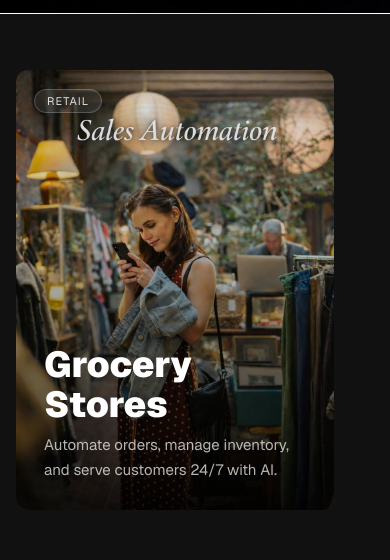
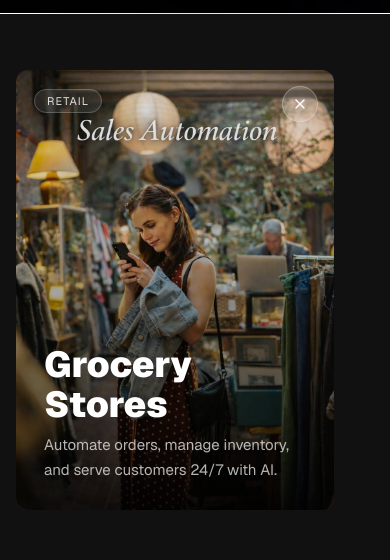
Before and after one commit to Monikaceiyone/aiora-business-ui, a Next.js app: page / in a window 390 px wide. Both pictures are taken after a click on the element 42 px from the left and 1965 px from the top of the page. Shown: the part 1675-2235 px from the top of the page. Built offline with nearby package versions, Linux system fonts and the light colour scheme.

Commit message:
feat: UseCasesCarousel hover expand/collapse for desktop and mobile tap

```diff
--- a/src/components/website/UseCasesCarousel.tsx
+++ b/src/components/website/UseCasesCarousel.tsx
@@ -1,7 +1,7 @@
 "use client";
 
 import { useEffect, useRef, useState } from "react";
-import { ShoppingCart, UtensilsCrossed, Scissors, Stethoscope, Store, Wrench } from "lucide-react";
+import { ShoppingCart, UtensilsCrossed, Scissors, Stethoscope, Store, Wrench, X } from "lucide-react";
 
 const useCases = [
   { name: "Grocery Stores",    category: "Retail",          tagline: "Automate orders, manage inventory, and serve customers 24/7 with AI.",        icon: ShoppingCart,    image: "/images/homepage/smart.png" },
@@ -13,66 +13,62 @@ const useCases = [
 ];
 
 export default function UseCasesCarousel() {
-  const [active, setActive] = useState<number | null>(null);
+  const [selectedCard, setSelectedCard] = useState<number | null>(null);
   const isTouchDevice = useRef(false);
 
-  // Detect touch capability once on mount
   useEffect(() => {
     isTouchDevice.current = window.matchMedia("(hover: none)").matches;
   }, []);
 
+  const isAnyActive = selectedCard !== null;
+
+  // Desktop: hover expands/collapses
   const handleMouseEnter = (i: number) => {
-    if (!isTouchDevice.current) setActive(i);
+    if (!isTouchDevice.current) setSelectedCard(i);
+  };
+  const handleMouseLeave = () => {
+    if (!isTouchDevice.current) setSelectedCard(null);
   };
 
-  const handleMouseLeave = () => {
-    if (!isTouchDevice.current) setActive(null);
-  };
-
-  const handleClick = (i: number) => {
+  // Mobile: tap toggles; also works as fallback click on desktop
+  const handleCardClick = (i: number) => {
     if (isTouchDevice.current) {
-      setActive((prev) => (prev === i ? null : i));
+      setSelectedCard((prev) => (prev === i ? null : i));
     }
   };
 
-  const isAnyActive = active !== null;
+  const handleClose = (e: React.MouseEvent) => {
+    e.stopPropagation();
+    setSelectedCard(null);
+  };
 
   return (
     <section className="w-full bg-[#111] py-14 overflow-hidden">
-      {/* Heading */}
-      {/* <div className="text-center mb-10 px-4">
-        <p className="text-xs uppercase tracking-[0.3em] text-gray-500 mb-2">built for</p>
-        <h2 className="text-2xl md:text-4xl font-black text-white">
-          businesses like <span className="text-gray-400">yours.</span>
-        </h2>
-      </div> */}
-
-      {/* Track */}
-      <div className="w-full overflow-hidden">
+      {/* Grid layout */}
+      <div className="w-full px-4">
         <div
-          className="flex h-[440px] px-4"
+          className="flex h-[440px]"
           style={{ gap: "8px" }}
           onMouseLeave={handleMouseLeave}
         >
           {useCases.map((uc, i) => {
-            const isExpanded = active === i;
+            const isExpanded = selectedCard === i;
             const isHidden = isAnyActive && !isExpanded;
 
             return (
               <div
                 key={uc.name}
                 onMouseEnter={() => handleMouseEnter(i)}
-                onClick={() => handleClick(i)}
-                className="relative h-full cursor-pointer overflow-hidden rounded-xl"
+                onClick={() => handleCardClick(i)}
+                className="relative h-full overflow-hidden rounded-xl"
                 style={{
-                  flex: isHidden ? "0" : "1",
-                  width: isHidden ? "0px" : undefined,
+                  flex: isHidden ? "0 0 0px" : isExpanded ? "1 1 100%" : "1 1 0%",
                   minWidth: isHidden ? "0px" : undefined,
                   opacity: isHidden ? 0 : 1,
-                  // Keep pointer events on all cards so mobile taps register
-                  pointerEvents: "auto",
+                  cursor: "pointer",
+                  zIndex: isExpanded ? 10 : 1,
                   transition:
-                    "flex 0.55s cubic-bezier(0.4,0,0.2,1), width 0.55s cubic-bezier(0.4,0,0.2,1), opacity 0.35s ease",
+                    "flex 0.55s cubic-bezier(0.4,0,0.2,1), min-width 0.55s cubic-bezier(0.4,0,0.2,1), opacity 0.35s ease",
                   animation: `slideInCard 0.55s cubic-bezier(0.4,0,0.2,1) ${0.05 + i * 0.08}s both`,
                 }}
               >
@@ -80,7 +76,7 @@ export default function UseCasesCarousel() {
                 <div
                   className="absolute inset-0 bg-cover bg-center"
                   style={{
-                  backgroundImage: `url(${uc.image})`,
+                    backgroundImage: `url(${uc.image})`,
                     transform: isExpanded ? "scale(1.04)" : "scale(1)",
                     transition: "transform 0.55s ease",
                   }}
@@ -97,7 +93,22 @@ export default function UseCasesCarousel() {
                   }}
                 />
 
-                {/* Category pill */}
+                {/* Close button — only visible when expanded */}
+                {isExpanded && (
+                  <button
+                    onClick={handleClose}
+                    aria-label="Close expanded card"
+                    className="absolute top-4 right-4 z-20 flex items-center justify-center w-9 h-9 rounded-full bg-white/15 border border-white/25 text-white hover:bg-white/25 transition-colors"
+                    style={{
+                      opacity: isExpanded ? 1 : 0,
+                      transition: "opacity 0.3s ease 0.3s",
+                    }}
+                  >
+                    <X size={16} />
+                  </button>
+                )}
+
+                {/* Category pill — visible when expanded */}
                 <div
                   className="absolute top-[18px] left-[18px] whitespace-nowrap"
                   style={{
```
